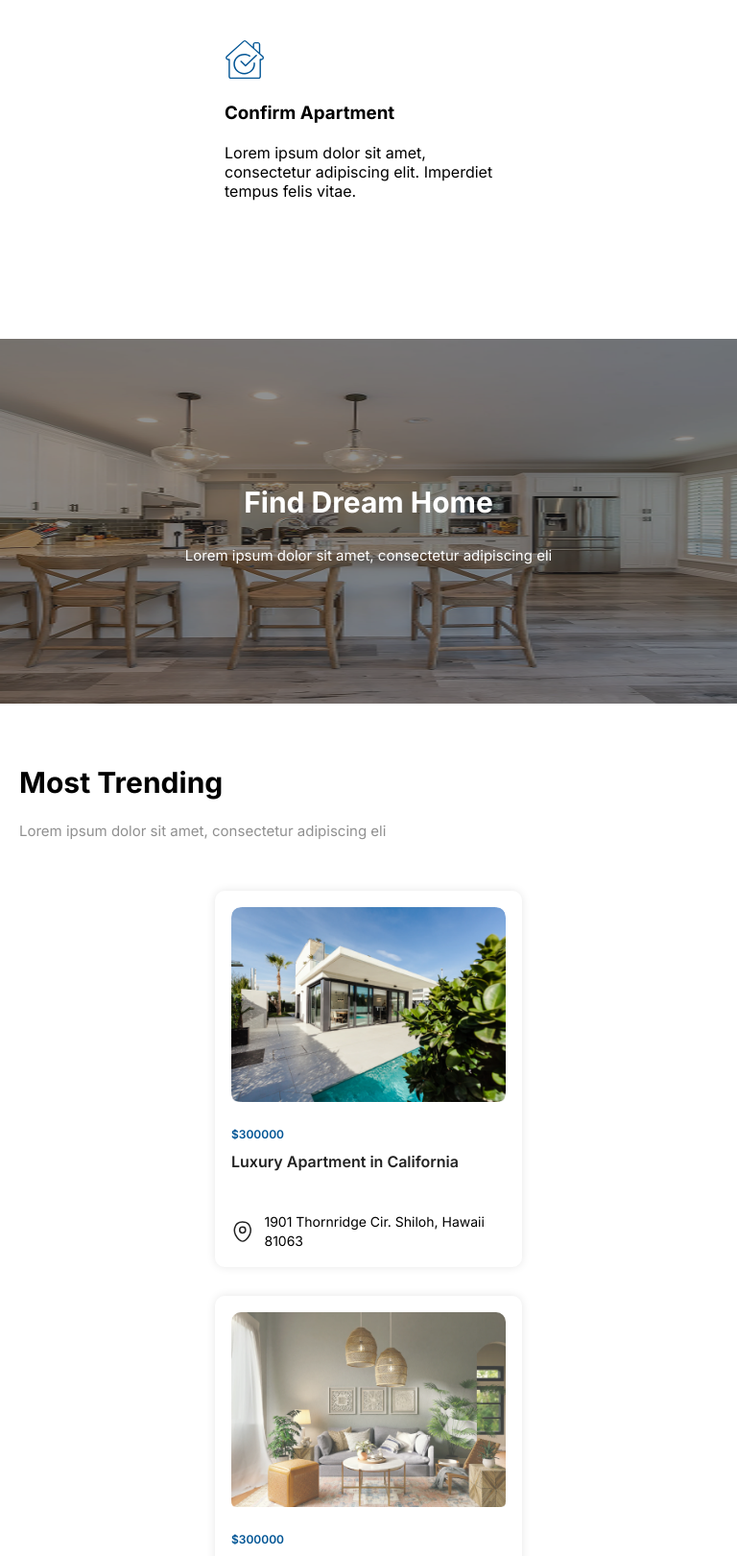
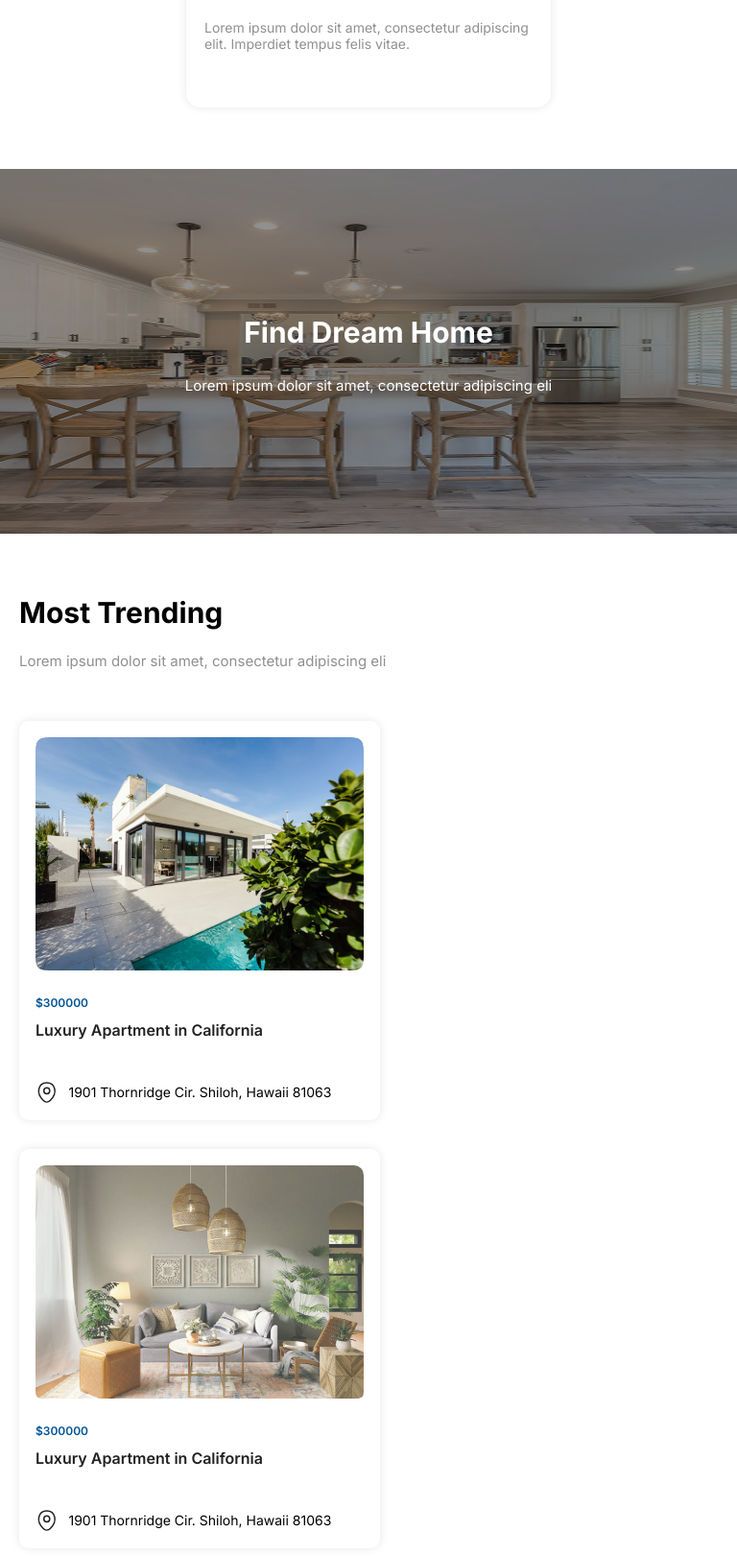
Before and after one commit to BsHeR4/Flora-Task, a plain HTML site: page index.html in a window 768 px wide. Shown: the part 1577-3198 px from the top of the page at 96% size. Drawn offline with Linux system fonts and the light colour scheme.

Commit message:
correct notes

```diff
--- a/assets/css/style.css
+++ b/assets/css/style.css
@@ -204,11 +204,15 @@ nav ul a {
 
 .HowItWorks .container {
     padding-top: 56px;
+    gap: 20px;
 
     .card {
         padding: 30px 40px 80px 40px;
         max-width: 380px;
         border-radius: 15px;
+        border: 1.5px solid #FFFFFF26;
+        box-shadow: 0px 0px 10px 0px #0000001A;
+
 
         img {
             padding-bottom: 20px;
@@ -216,6 +220,11 @@ nav ul a {
 
         h3 {
             padding-bottom: 10px;
+        }
+
+        p {
+            font-size: 14px;
+            color: var(--secondary-font-color);
         }
     }
 
@@ -547,12 +556,22 @@ footer {
     .HowItWorks {
         padding-top: 64px;
         padding-bottom: 64px;
+
     }
 
     .HowItWorks .container {
         flex-direction: column;
         align-items: center;
         gap: 20px;
+
+        .card {
+            padding: 15px 18px 34px 18px;
+            min-height: 218px;
+            h3 {
+                font-weight: 600;
+                font-size: 22px;
+            }
+        }
     }
 
     /* End How It Works Section */
@@ -597,7 +616,7 @@ footer {
 
             .card {
                 padding: 16px;
-                max-width: 320px;
+                max-width: max-content;
 
                 h3 {
                     font-size: 16px;
@@ -608,7 +627,7 @@ footer {
                 }
 
                 >img {
-                    max-width: 288px;
+                    max-width: max-content;
                     width: 100%;
                 }
             }
@@ -622,13 +641,12 @@ footer {
     /* Start Best Real Estate Deals */
     .bestRealEstateDeals {
         padding-bottom: 64px;
-
+        overflow: hidden;
         .menu {
+            width: max-content;
             overflow: hidden;
-
-            p {
-                width: 158px;
-            }
+            padding: 42px 20px 40px 20px;
+            gap: 30px;
         }
 
         .container {
@@ -672,3 +690,18 @@ footer {
 
     /* End Footer  */
 }
+
+@media screen and (min-width: 768px) {
+
+    /* Start Most Trending Section */
+
+    .mostTrending .container {
+        flex-direction: row;
+        justify-content: space-between;
+        flex-wrap: wrap;
+
+
+    }
+
+    /* End Most Trending Section */
+}
```
